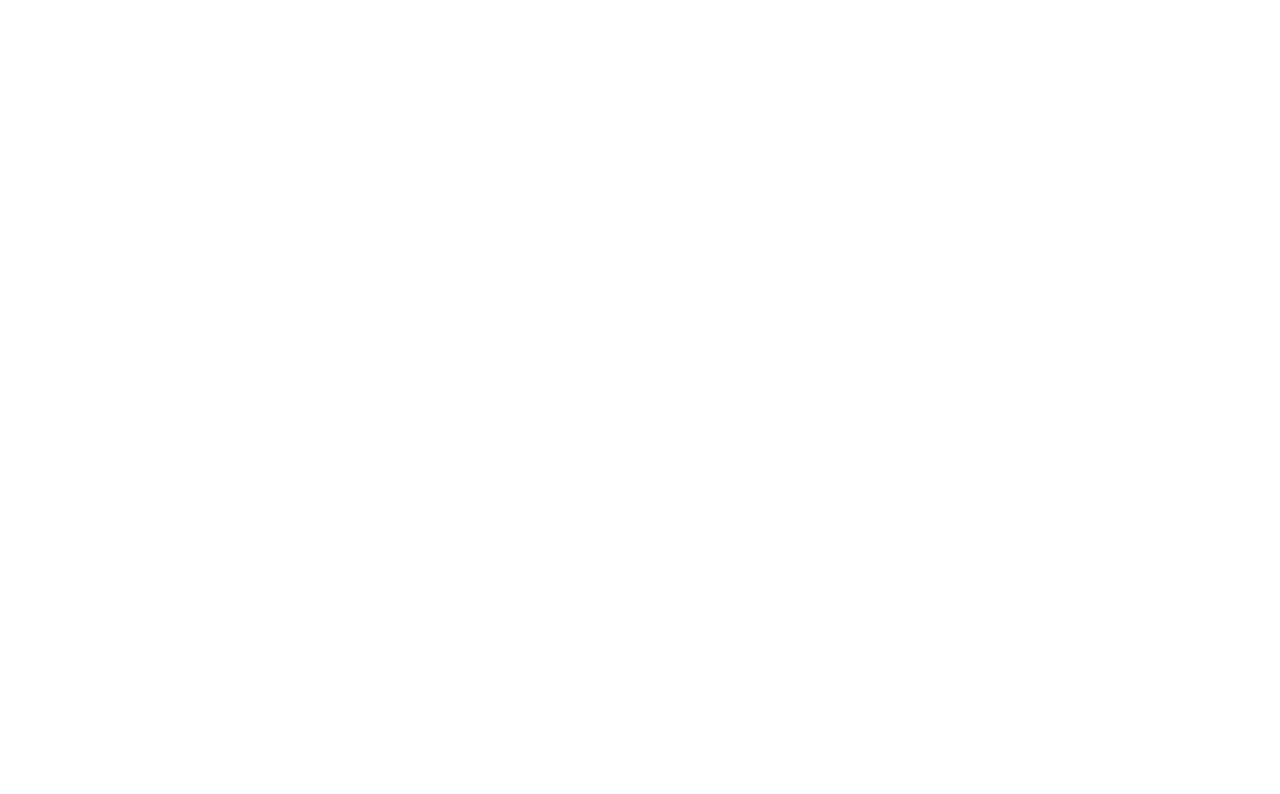
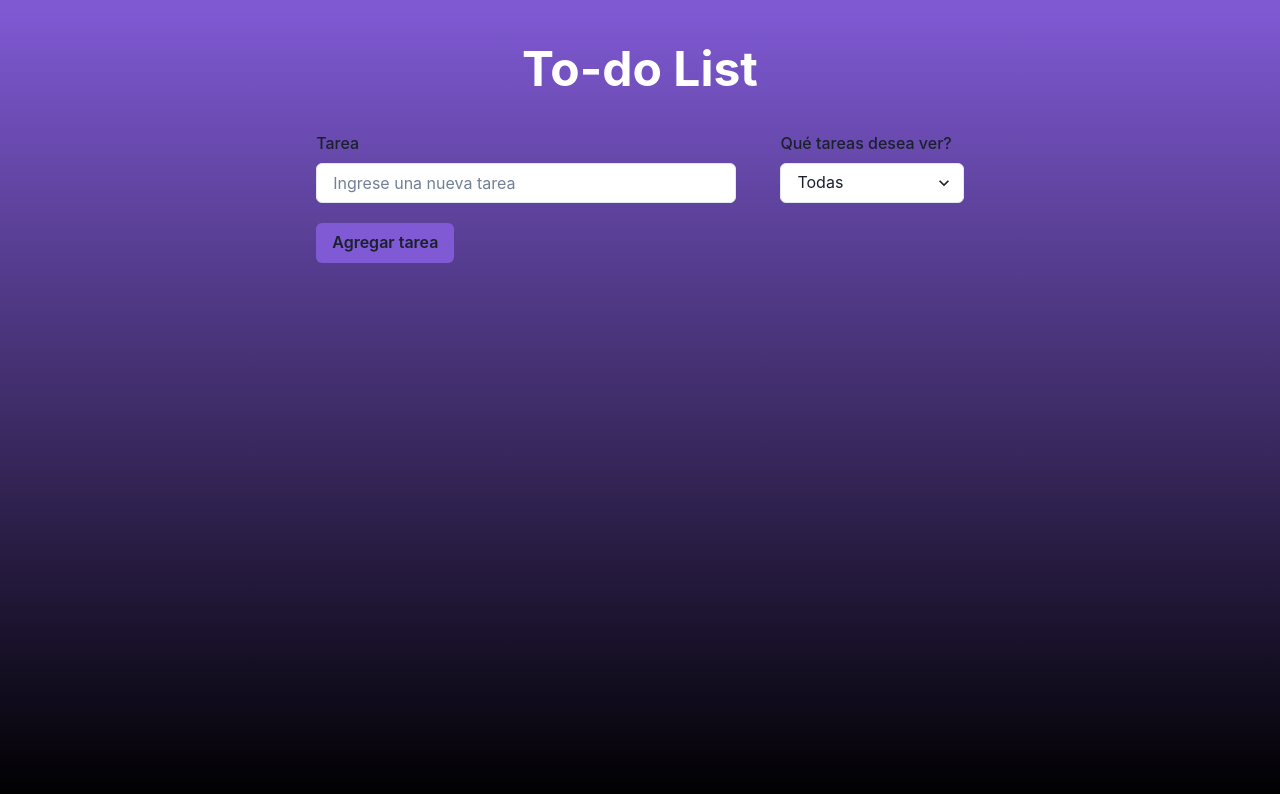
Before and after one commit to Silvana-Lima/TP-ToDoList, a React (Vite) app: page / in a window 1280 px wide. Shown: the top 794 px of the page. Built offline with nearby package versions, Linux system fonts and the light colour scheme.

Commit message:
inicio estilado con Chakra-ui, controlo input de tareas con useState

```diff
--- a/package.json
+++ b/package.json
@@ -9,6 +9,7 @@
     "preview": "vite preview"
   },
   "dependencies": {
+    "@chakra-ui/icons": "^2.0.17",
     "@chakra-ui/react": "^2.5.2",
     "@emotion/react": "^11.10.6",
     "@emotion/styled": "^11.10.6",
--- a/src/App.jsx
+++ b/src/App.jsx
@@ -1,15 +1,94 @@
-import { Button } from '@chakra-ui/react'
+import { CheckIcon, DeleteIcon } from '@chakra-ui/icons'
+import { Button, FormControl, FormLabel, Heading, HStack, IconButton, Input, List, ListItem, Select, Stack, Text, VStack } from '@chakra-ui/react'
 import { useState } from 'react'
 import './App.css'
 
+
 function App() {
-  const [count, setCount] = useState(0)
+  const [value, setValue] = useState('')
+  const [tasks, setTasks] = useState([]);
+
+  const handleTasks = ()=>{
+    const newTasks = [...tasks,
+      {
+      task: value,
+      complete: false
+    }
+  ]
+    setTasks(newTasks);
+    console.log(tasks);
+  }
 
   return (
-    <div>
+    <VStack w="100%" minHeight='100vh' bgGradient="linear(to-t, black, purple.500)">
+      <Heading as="h1" fontSize="5xl" color="white" mt={10}>
+        To-do List
+      </Heading>
 
-    </div>
-  )
+      <Stack direction={["column", "row"]} spacing="24px" padding="15px">
+        <VStack p='10px'>
+          <FormControl>
+            <FormLabel htmlFor="tarea">Tarea</FormLabel>
+            <Input
+              type="text"
+              id="tarea"
+              bg="white"
+              placeholder="Ingrese una nueva tarea"
+              value={value}
+              onChange={(e)=>setValue(e.target.value)}
+
+            />
+            <Button bg="purple.500" mt={5} type='submit' onClick={handleTasks}>
+              Agregar tarea
+            </Button>
+          </FormControl>
+
+        </VStack>
+
+        <VStack p='10px'>
+          <FormControl mb={15}>
+            <FormLabel htmlFor="select">
+              Qué tareas desea ver?
+            </FormLabel>
+            <Select id="select" bg={"white"}>
+              <option value="todas">Todas</option>
+              <option value="completas">Completas</option>
+              <option value="incompletas">Incompletas</option>
+            </Select>
+          </FormControl>
+          <List spacing={3}>
+            {tasks.map((task)=>(
+               <ListItem
+               key={task.task}
+               bg={"white"}
+               display="flex"
+               justifyContent="space-between"
+             >
+               <Text>
+                 {task.task}
+               </Text>
+               <HStack>
+                 <IconButton
+                   aria-label="Complete task"
+                   colorScheme="purple"
+                   borderRadius="none"
+                   icon={<CheckIcon />}
+                 />
+                 <IconButton
+                   aria-label="Delete task"
+                   colorScheme="gray"
+                   borderRadius="none"
+                   icon={<DeleteIcon />}
+                 />
+               </HStack>
+             </ListItem>
+            ))}
+
+          </List>
+        </VStack>
+      </Stack>
+    </VStack>
+  );
 }
 
 export default App
```
Also changed, not shown: public/imgAgenda.svg (added), 1 other file (tests, documents, lock files or other folders).
